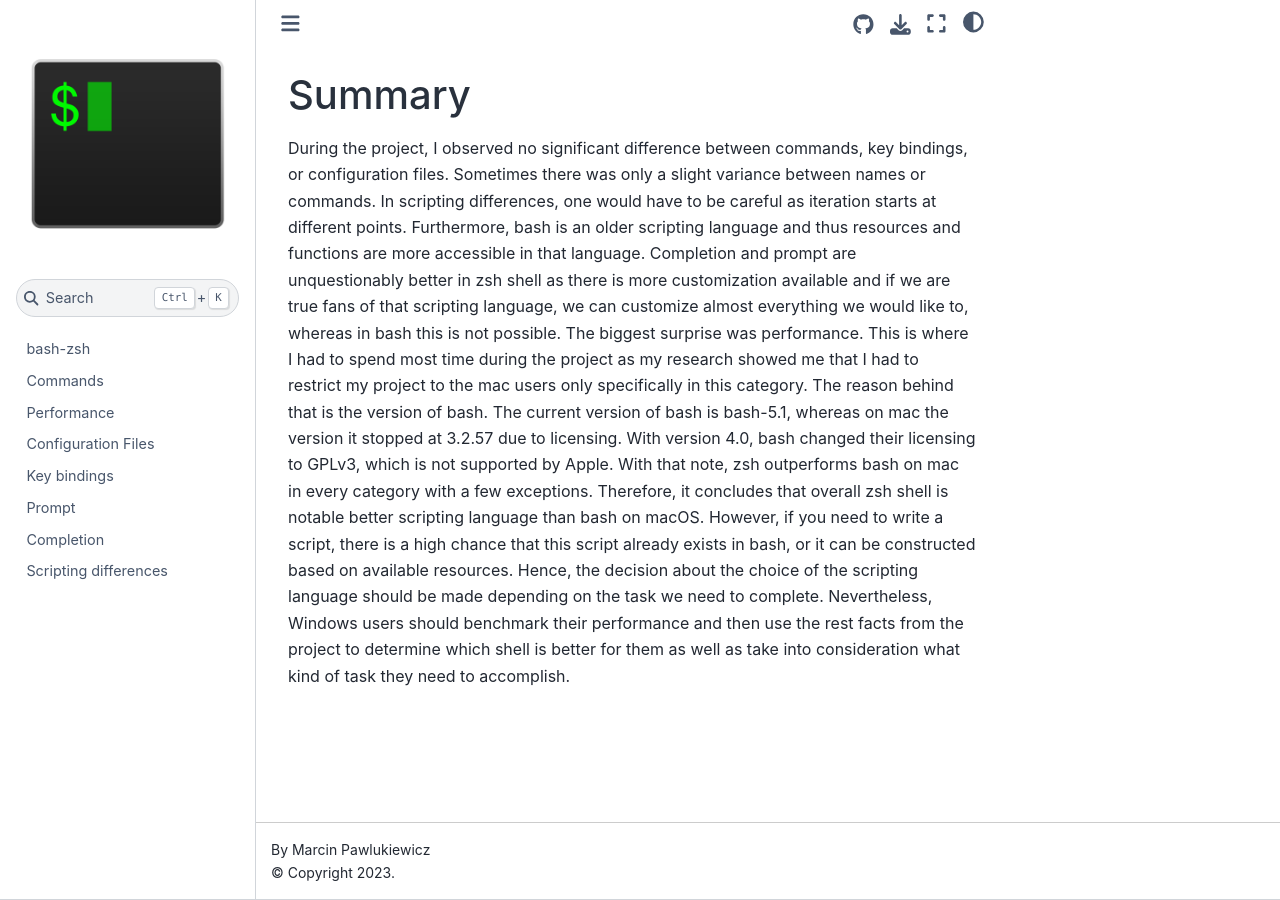
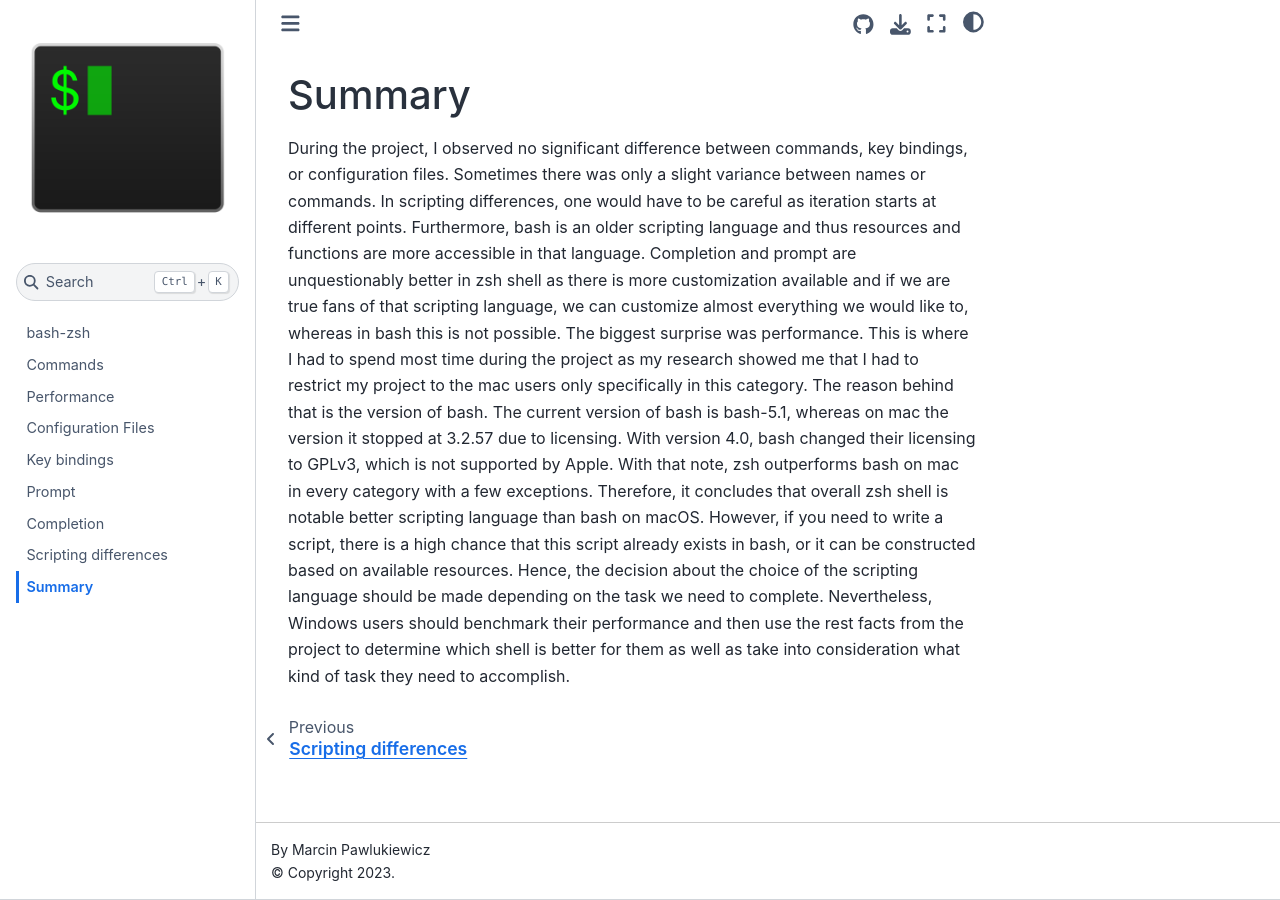
Before and after one commit to marcinpawlukiewicz/bash-zsh, a Jupyter Book: the page built from Summary.md, in a window 1280 px wide. Built offline with Jupyter Book 1.0.4 settings and Sphinx 7.4.7 and the Sphinx Book theme 1.1.4, drawn with Linux system fonts in a browser that asks for light colours.

Commit message:
Update _toc.yml

```diff
--- a/_toc.yml
+++ b/_toc.yml
@@ -11,3 +11,4 @@ chapters:
 - file: prompt
 - file: completion
 - file: scripting_differences
+- file: Summary
```
